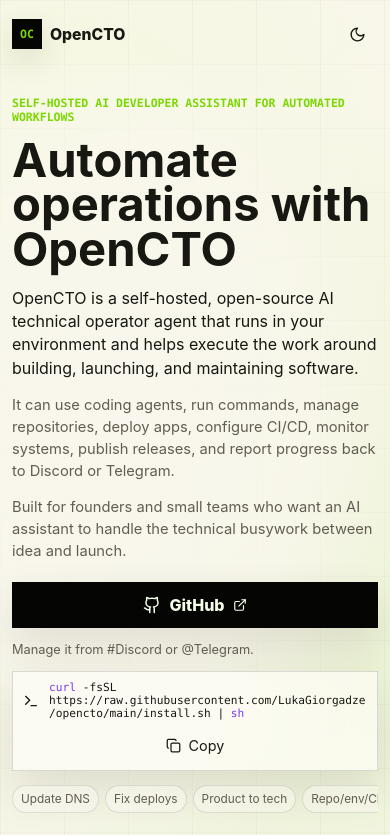
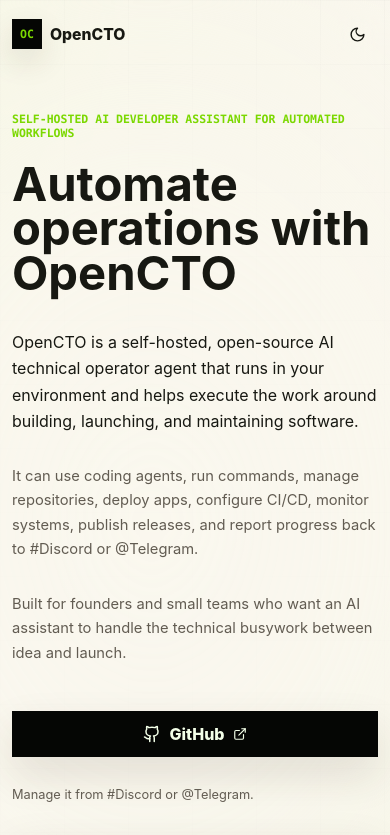
Before and after one commit to LukaGiorgadze/opencto.xyz, a React (Vite) app: page / in a window 390 px wide. Shown: the top 835 px of the page. Built offline with nearby package versions, Linux system fonts and the light colour scheme.

Commit message:
doc: update copy

```diff
--- a/src/main.tsx
+++ b/src/main.tsx
@@ -86,7 +86,7 @@
               OpenCTO is a self-hosted, open-source AI technical operator agent that runs in your environment and helps execute the work around building, launching, and maintaining software.
             </p>
             <p className="support-copy">
-              It can use coding agents, run commands, manage repositories, deploy apps, configure CI/CD, monitor systems, publish releases, and report progress back to Discord or Telegram.
+              It can use coding agents, run commands, manage repositories, deploy apps, configure CI/CD, monitor systems, publish releases, and report progress back to #Discord or @Telegram.
             </p>
             <p className="support-copy">
               Built for founders and small teams who want an AI assistant to handle the technical busywork between idea and launch.
--- a/src/styles.css
+++ b/src/styles.css
@@ -56,22 +56,43 @@
 
 .page-shell {
   position: relative;
+  isolation: isolate;
   min-height: 100svh;
   overflow: hidden;
   color: var(--text);
   background:
     linear-gradient(var(--grid) 1px, transparent 1px),
     linear-gradient(90deg, var(--grid) 1px, transparent 1px),
-    radial-gradient(circle at 18% 18%, color-mix(in srgb, var(--warm) 9%, transparent), transparent 32rem),
-    radial-gradient(circle at 86% 62%, color-mix(in srgb, var(--accent) 11%, transparent), transparent 34rem),
+    radial-gradient(ellipse 46rem 42rem at -8% 14%, color-mix(in srgb, var(--warm) 8%, transparent), transparent 70%),
+    radial-gradient(ellipse 54rem 46rem at 18% 28%, color-mix(in srgb, var(--warm) 3%, transparent), transparent 75%),
+    radial-gradient(circle at 86% 62%, color-mix(in srgb, var(--accent) 7%, transparent), transparent 38rem),
     var(--bg);
-  background-size: 64px 64px, 64px 64px, auto, auto, auto;
+  background-size: 64px 64px, 64px 64px, auto, auto, auto, auto;
+}
+
+.page-shell::before {
+  content: "";
+  position: absolute;
+  top: -12%;
+  left: -10%;
+  width: min(42vw, 32rem);
+  height: 70svh;
+  z-index: 0;
+  pointer-events: none;
+  background: radial-gradient(
+    ellipse at left top,
+    color-mix(in srgb, var(--warm) 9%, transparent),
+    transparent 72%
+  );
+  filter: blur(44px);
+  opacity: 0.34;
 }
 
 .page-shell::after {
   content: "";
   position: absolute;
   inset: 0;
+  z-index: 0;
   pointer-events: none;
   opacity: 0.13;
   mix-blend-mode: overlay;
@@ -82,9 +103,10 @@
 .workflow-bg {
   position: absolute;
   inset: 0 0 0 52%;
+  z-index: 0;
   pointer-events: none;
-  opacity: 0.18;
-  mask-image: linear-gradient(to right, transparent 0%, rgba(0, 0, 0, 0.18) 18%, black 42%);
+  opacity: 0.14;
+  mask-image: linear-gradient(to right, transparent 0%, rgba(0, 0, 0, 0.1) 24%, rgba(0, 0, 0, 0.54) 58%, black 100%);
 }
 
 .workflow-bg svg {
@@ -201,15 +223,18 @@
 .hero-copy::before {
   content: "";
   position: absolute;
-  inset: -32px -40px -28px -40px;
+  inset: -9rem -16rem -8rem -14rem;
   z-index: -1;
   pointer-events: none;
-  background: radial-gradient(
-    ellipse at 35% 46%,
-    color-mix(in srgb, var(--bg) 92%, transparent) 0%,
-    color-mix(in srgb, var(--bg) 72%, transparent) 45%,
-    transparent 72%
-  );
+  background:
+    radial-gradient(
+      ellipse at 43% 46%,
+      color-mix(in srgb, var(--bg) 94%, transparent) 0%,
+      color-mix(in srgb, var(--bg) 82%, transparent) 38%,
+      color-mix(in srgb, var(--bg) 48%, transparent) 60%,
+      transparent 78%
+    );
+  filter: blur(20px);
 }
 
 .category,
@@ -446,6 +471,7 @@
     width: calc(100% - 24px);
     max-width: 1180px;
     padding-top: 14px;
+    padding-bottom: 78px;
   }
 
   .theme-button span {
@@ -453,35 +479,41 @@
   }
 
   .hero-grid {
-    gap: 28px;
-    padding-top: 42px;
+    gap: 64px;
+    padding-top: 58px;
   }
 
   h1 {
-    margin-top: 14px;
+    margin: 22px 0 34px;
     font-size: clamp(2.7rem, 12.1vw, 4rem);
     line-height: 0.94;
   }
 
   .lede {
     font-size: 1rem;
+    line-height: 1.64;
   }
 
   .support-copy {
+    margin-top: 30px;
     font-size: 0.92rem;
+    line-height: 1.66;
   }
 
   .actions {
     align-items: stretch;
-    margin-top: 20px;
+    gap: 30px;
+    margin-top: 46px;
   }
 
   .github-button {
     width: 100%;
+    flex: 0 0 100%;
   }
 
   .local-note {
     width: 100%;
+    flex: 0 0 100%;
   }
 
   .install-strip,
@@ -491,21 +523,27 @@
   }
 
   .install-strip {
+    align-items: start;
     grid-template-columns: auto minmax(0, 1fr);
+    gap: 18px 10px;
+    margin-top: 34px;
+    padding: 20px 14px;
   }
 
   code {
     overflow-wrap: anywhere;
+    line-height: 1.34;
     white-space: normal;
   }
 
   .copy-button {
     grid-column: 1 / -1;
+    min-height: 38px;
   }
 
   .usecase-row {
     gap: 6px;
-    margin-top: 14px;
+    margin-top: 36px;
   }
 
   .usecase-row span {
@@ -514,12 +552,18 @@
   }
 
   .workflow-summary {
+    margin-top: 14px;
     padding-left: 16px;
   }
 
   .workflow-summary ul {
     grid-template-columns: 1fr;
-    gap: 10px;
+    gap: 22px;
+    margin-top: 30px;
+  }
+
+  .workflow-summary li {
+    line-height: 1.56;
   }
 
   .workflow-summary li::before {
```
